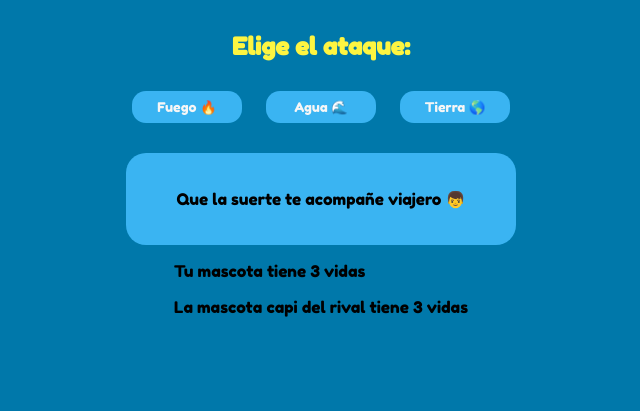
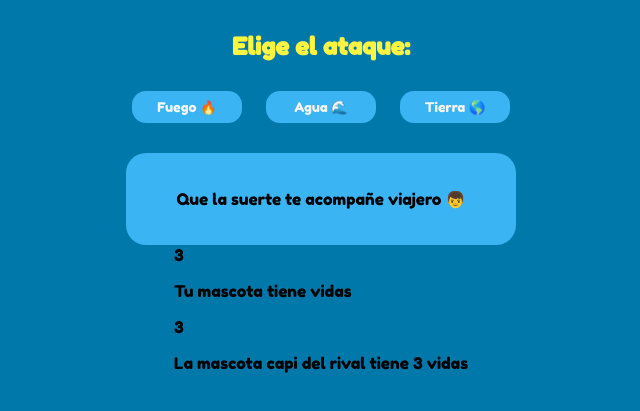
Before and after one commit to Santiago-DevCol/MokeponSDev, a plain HTML site: page mokepon.html in a window 1280 px wide. Both pictures are taken after a click on the button "Seleccionar". Shown: the part 111-522 px from the top of the page, without its empty margins (319-959 px from the left). Drawn offline with Linux system fonts and the light colour scheme.

Commit message:
ajustar el estilo del html al js se dejan dos divs hijos en la seccion de mensajes del combate

```diff
--- a/mokepon.html
+++ b/mokepon.html
@@ -60,12 +60,17 @@
 
 
             </div>
-
             <div>
-                <div id="ataques-jugador"></div>
-                <div id="ataques-enemigo"></div>
-                <p>Tu mascota <span id="nommacotapl"></span> tiene <spa id="vidapl">3</spa> vidas</p>
-                <p>La mascota <span id="nommacotapc"></span> del rival tiene <spa id="vidapc">3</spa> vidas</p>
+                <div>
+                    <spa id="vidapl">3</spa>
+                    <div id="ataques-jugador"></div>
+                    <p>Tu mascota <span id="nommacotapl"></span> tiene  vidas</p>
+                </div>
+                <div>
+                    <span id="vidapc">3</span>
+                    <div id="ataques-enemigo"></div>
+                    <p>La mascota <span id="nommacotapc"></span> del rival tiene <span id="vidapc">3</span> vidas</p>
+                </div>
             </div>
         </section>
     </body>
```
